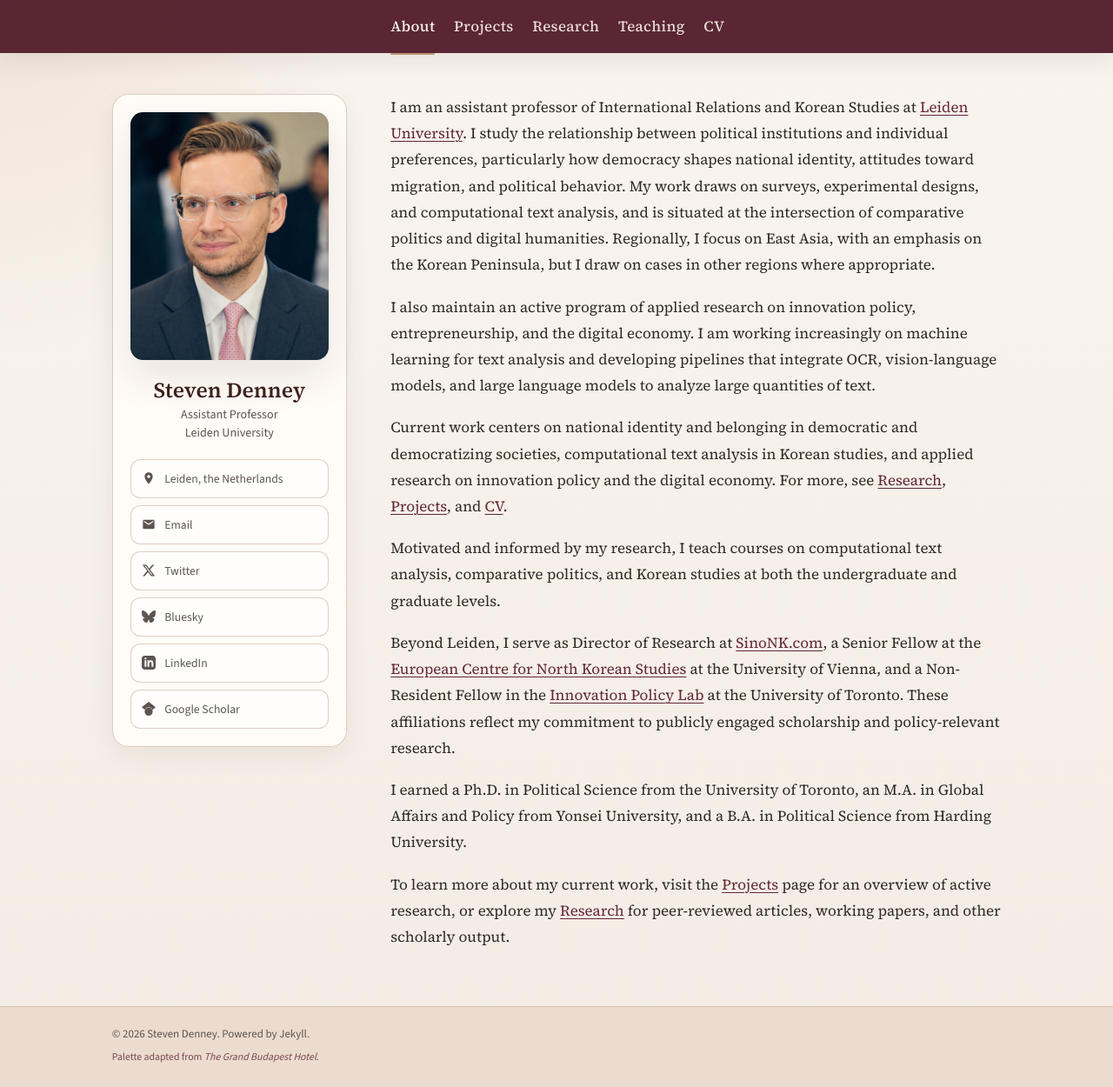
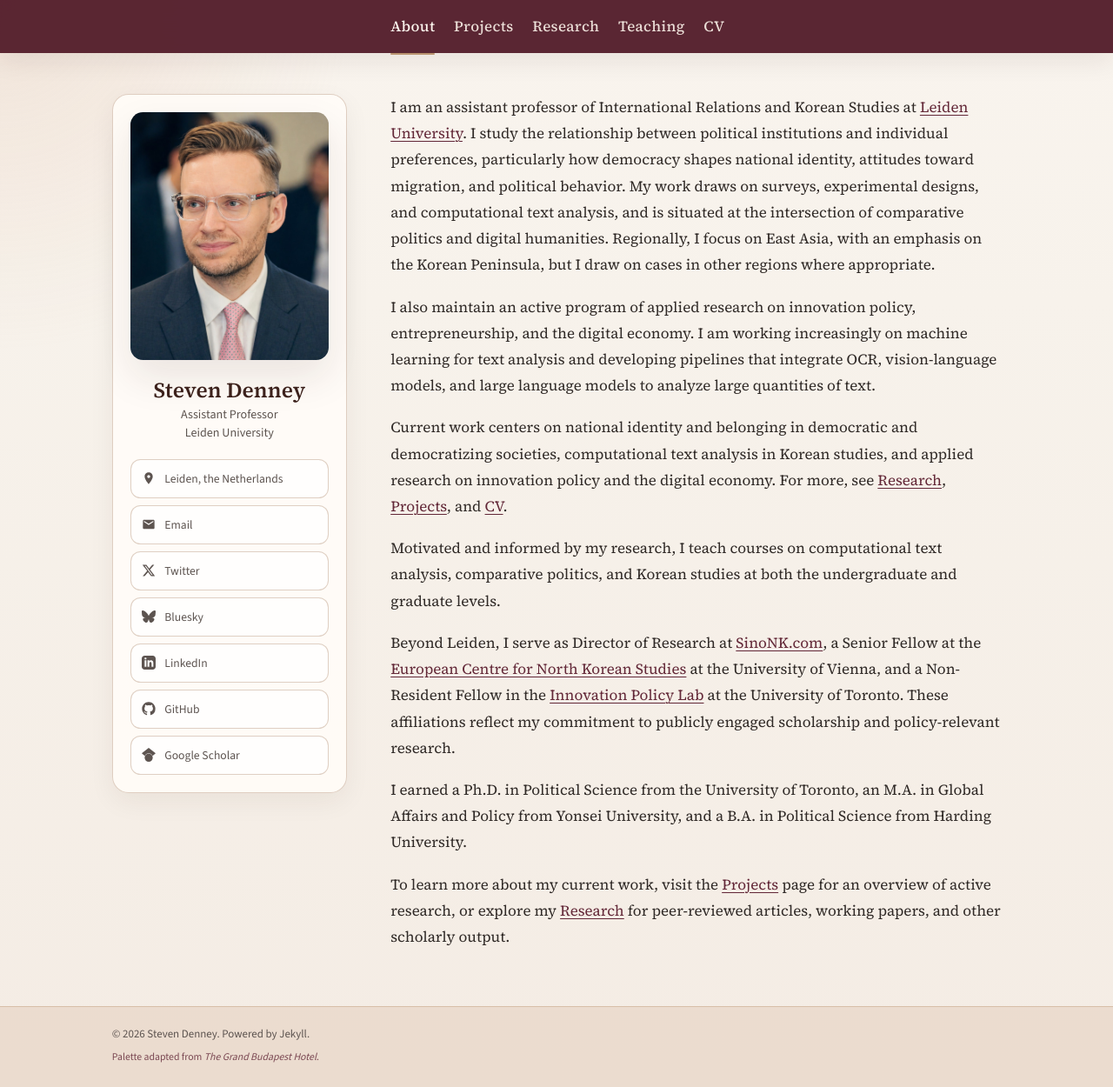
Before and after one commit to scdenney/scdenney.github.io, a Jekyll site: the page built from index.md, in a window 1280 px wide and 1250 px high. Shown: the whole window at 87% size. Built offline with Jekyll 4.4.1, drawn with Linux system fonts in a browser that asks for light colours.

Commit message:
Add GitHub profile link

```diff
--- a/_config.yml
+++ b/_config.yml
@@ -12,6 +12,7 @@ author:
   location: Leiden, the Netherlands
   twitter: stevendenney86
   bluesky: stevendenney86.bsky.social
+  github: scdenney
   linkedin: scdenney
   google_scholar: NEy33k4AAAAJ
 
--- a/_includes/sidebar.html
+++ b/_includes/sidebar.html
@@ -36,6 +36,12 @@
         </a>
       </li>
       <li>
+        <a href="https://github.com/{{ site.author.github }}" target="_blank" rel="noopener">
+          <svg width="16" height="16" viewBox="0 0 24 24" xmlns="http://www.w3.org/2000/svg"><path d="M12 .5C5.65.5.5 5.65.5 12c0 5.09 3.29 9.39 7.86 10.91.58.1.79-.25.79-.56v-2.14c-3.2.69-3.87-1.36-3.87-1.36-.52-1.34-1.28-1.7-1.28-1.7-1.05-.72.08-.71.08-.71 1.16.08 1.77 1.19 1.77 1.19 1.03 1.76 2.7 1.25 3.36.96.1-.75.4-1.25.73-1.54-2.55-.29-5.24-1.28-5.24-5.69 0-1.26.45-2.29 1.19-3.09-.12-.29-.52-1.47.11-3.05 0 0 .97-.31 3.17 1.18A10.95 10.95 0 0 1 12 6.01c.98 0 1.95.13 2.87.39 2.2-1.49 3.17-1.18 3.17-1.18.63 1.58.23 2.76.11 3.05.74.8 1.19 1.83 1.19 3.09 0 4.42-2.69 5.39-5.25 5.68.41.35.78 1.05.78 2.12v3.19c0 .31.21.67.8.56A11.5 11.5 0 0 0 23.5 12C23.5 5.65 18.35.5 12 .5Z" fill="currentColor"/></svg>
+          GitHub
+        </a>
+      </li>
+      <li>
         <a href="https://scholar.google.com/citations?user={{ site.author.google_scholar }}&hl=en" target="_blank" rel="noopener">
           <svg width="16" height="16" viewBox="0 0 24 24" xmlns="http://www.w3.org/2000/svg"><path d="M5.242 13.769L0 9.5 12 0l12 9.5-5.242 4.269C17.548 11.249 14.978 9.5 12 9.5c-2.977 0-5.548 1.748-6.758 4.269zM12 10a7 7 0 1 0 0 14 7 7 0 0 0 0-14z" fill="currentColor"/></svg>
           Google Scholar
```
